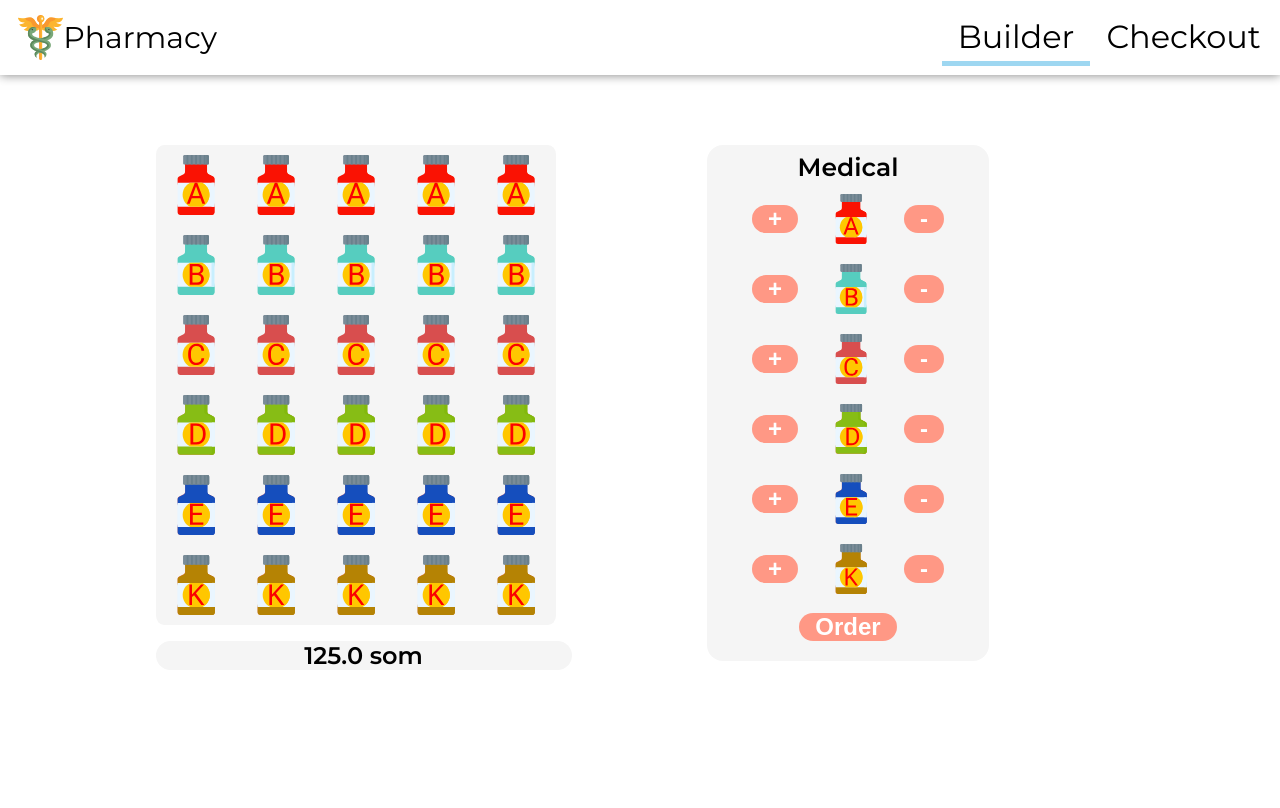
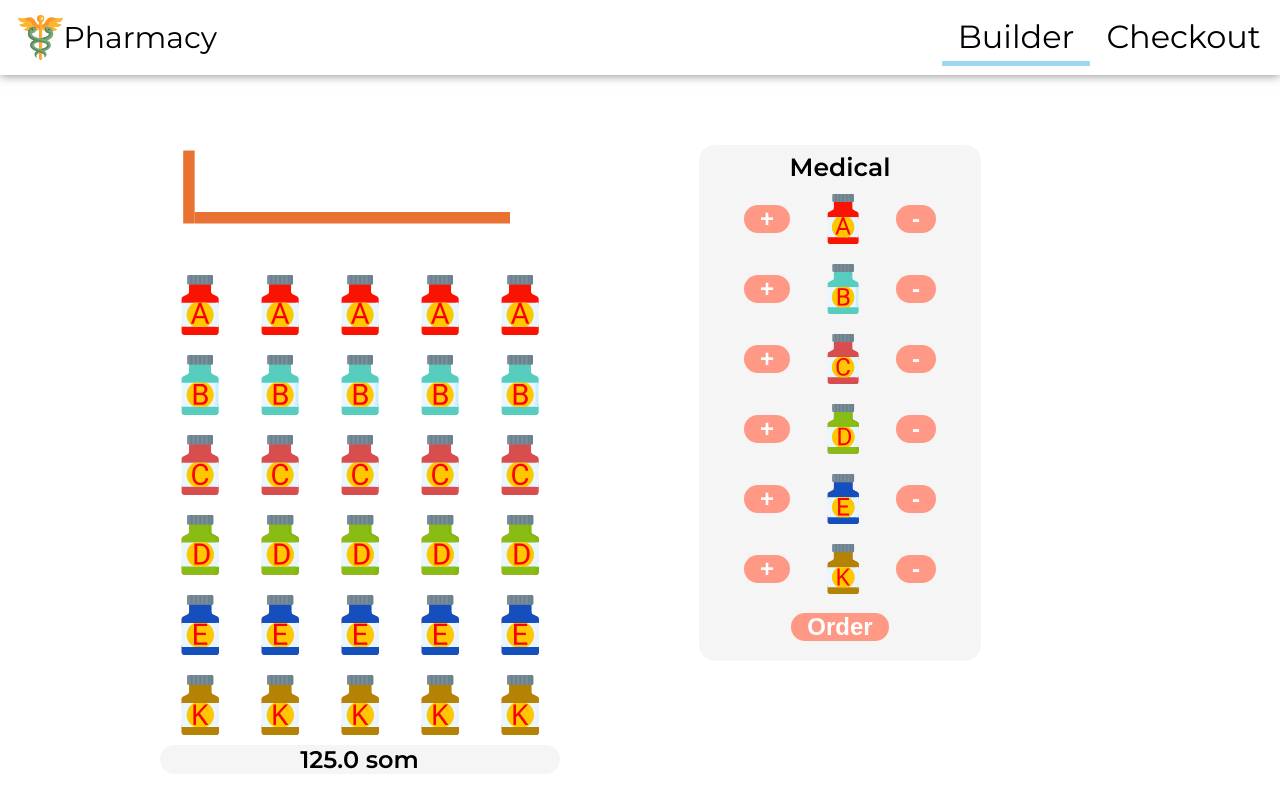
Before and after one commit to EmirlanDogdurbaev/builder, a React (Create React App) app: page / in a window 1280 px wide. Built offline with nearby package versions, Linux system fonts and the light colour scheme.

Commit message:
fixed netlify

```diff
--- a/src/components/PharmacyBuilder/PharmacyBuilder.js
+++ b/src/components/PharmacyBuilder/PharmacyBuilder.js
@@ -4,7 +4,7 @@ import PharmacyPreview from "./PharmacyPreview/PharmacyPreview";
 import Modal from "../UI/Modal/Modal";
 import OrderSummary from "./OrderSummary/OrderSummary";
 import Button from "../UI/Button/Button";
-import { useEffect, useState } from "react";
+import {  useState } from "react";
 import axios from "axios";
 import { useSelector } from "react-redux";
 
@@ -19,25 +19,6 @@ const PharmacyBuilder = ({ history }) => {
   const ingredients = useSelector(state => state.ingredients);
   const price = useSelector(state => state.price);
   const [ordering, setOrdering] = useState(false);
-
-  function addIngredient(type) {
-    const newIngredients = { ...ingredients };
-    newIngredients[type]++;
-    // setIngredients(newIngredients);
-    // setPrice(price + prices[type]);
-};
-
-function removeIngredient(type) {
-  if (ingredients[type]) {
-      const newIngredients = { ...ingredients };
-      newIngredients[type]--;
-      // setIngredients(newIngredients);
-      // setPrice(price - prices[type]);
-  }
-}
-
-
-
 
 
 
--- a/src/components/PharmacyBuilder/PharmacyPreview/PharmacyPreview.js
+++ b/src/components/PharmacyBuilder/PharmacyPreview/PharmacyPreview.js
@@ -1,28 +1,35 @@
 import Medicine from "../Medicine/Medicine";
 import classes from "./PharmacyPreview.module.css";
-
-
+import shelf from "../../../images/shelf.svg";
 
 const PharmacyPreview = ({ ingredients, price }) => {
   const result = [];
   for (const ingredient in ingredients) {
-
-
     for (let i = 0; i < ingredients[ingredient]; i++) {
-      result.push(<Medicine key={ingredient + i} type={ingredient} />)
+      result.push(<Medicine key={ingredient + i} type={ingredient} />);
     }
   }
 
   return (
     <div className={classes.PharmacyPreview}>
-      <div className={classes.medical}>
-        <div className={classes.container}>
-          {result}
-        </div>
+      <div
+        className={classes.shelf}
+        style={{
+          backgroundImage: `url(${shelf})`,
+          backgroundSize: "cover",
+          width: "350px",
+          height: "120px",
+        }}
+      ></div>
+      <div>
+        <div className={classes.container}>{result}</div>
       </div>
-      <div className={classes.price}>{price.toFixed(1)} som</div>
+
+      <div>
+        <div className={classes.price}> {price.toFixed(1)} som</div>
+      </div>
     </div>
   );
-}
+};
 
 export default PharmacyPreview;
```
Also changed, not shown: src/components/PharmacyBuilder/OrderSummary/OrderSummary.module.css (+3 -4 lines), src/images/shelf.svg (added).
